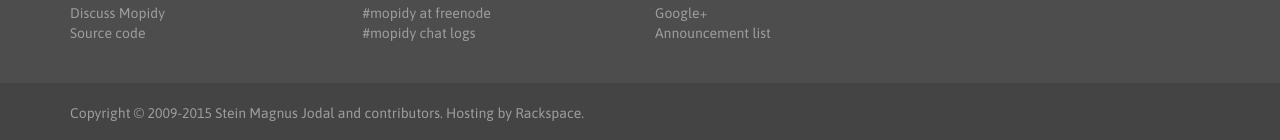
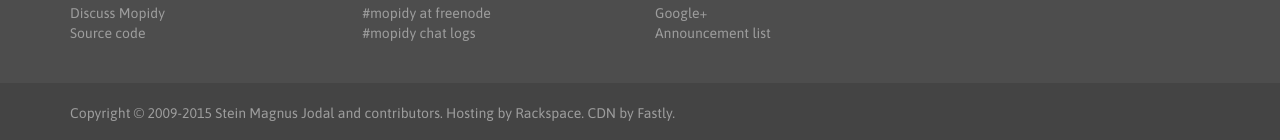
Before and after one commit to mopidy/website, a Jekyll site: the page built from index.html, in a window 1280 px wide and 900 px high, scrolled down 2528 px. Shown: the part 757-897 px from the top of the window. Built offline with Jekyll 4.4.1, drawn with Linux system fonts in a browser that asks for light colours; comment, search, counter and statistics services are not loaded.

Commit message:
Add thanks to Fastly for sponsoring CDNs

```diff
--- a/_layouts/default.html
+++ b/_layouts/default.html
@@ -106,6 +106,7 @@
         <p>
           Copyright &copy; 2009-2015 Stein Magnus Jodal and contributors.
           Hosting by <a href="http://www.rackspace.com/">Rackspace</a>.
+          CDN by <a href="https://www.fastly.com/">Fastly</a>.
         </p>
       </div>
     </div>
```
